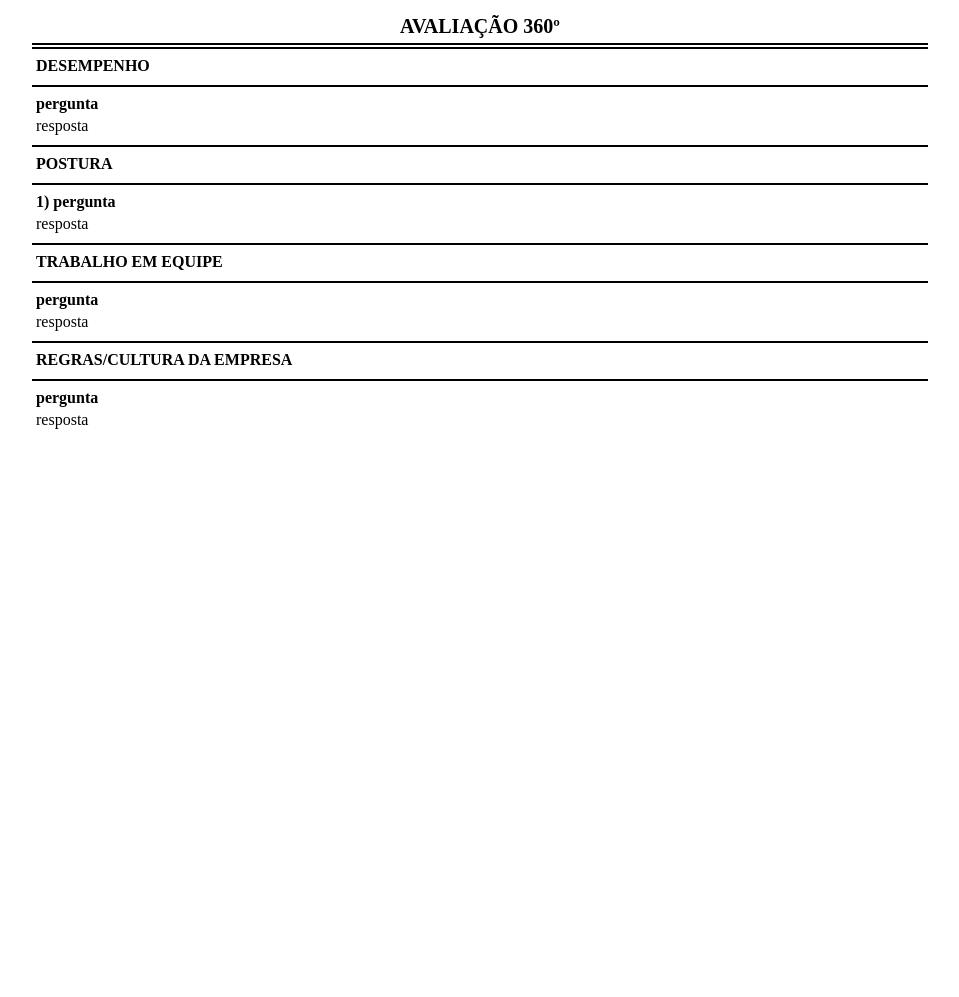
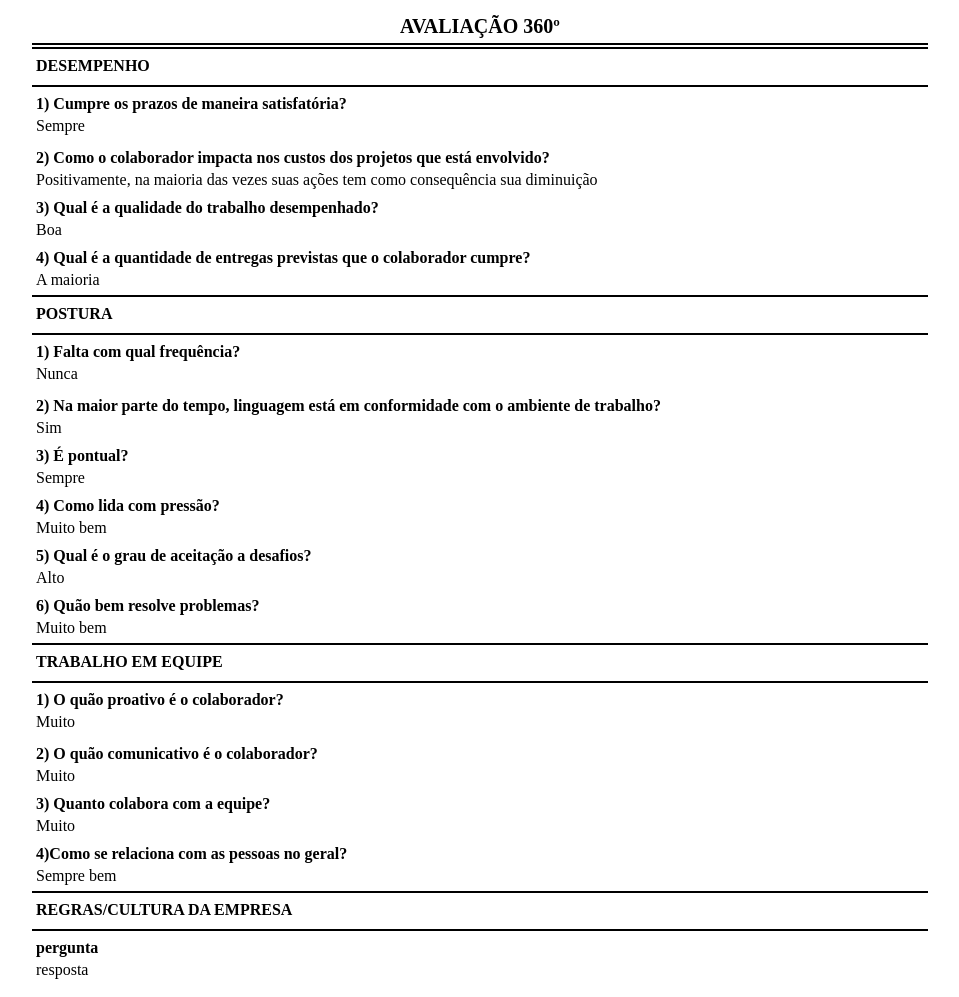
Before and after one commit to grupo4uspeach/PGP, a Jekyll site: the page download/index.html, which Jekyll copies as it is, in a window 1280 px wide. Shown: the whole page, without its empty margins (160-1119 px from the left). Built offline with Jekyll 4.4.1, drawn with Linux system fonts in a browser that asks for light colours; before the commit the page ends 900 px from its top, so only the background shows below that.

Commit message:
adc algumas perguntas na page de download

```diff
--- a/download/index.html
+++ b/download/index.html
@@ -131,15 +131,74 @@
           <tr>
             <td class="linha">
               <table width="100%">
-                <!-- TODO Duplicar aqui e colocar as perguntas e respostas simulando 1 avaliacao feita -->
                 <tr>
                   <td>
-                    <span class="label">pergunta </span>
+                    <span class="label">
+                      1) Cumpre os prazos de maneira satisfatória?
+                    </span>
                   </td>
                 </tr>
                 <tr>
                   <td>
-                    resposta
+                    Sempre
+                  </td>
+                </tr>
+              </table>
+            </td>
+          </tr>
+          <tr>
+            <td>
+              <table width="100%">
+                <tr>
+                  <td>
+                    <span class="label">
+                      2) Como o colaborador impacta nos custos dos projetos que
+                      está envolvido?
+                    </span>
+                  </td>
+                </tr>
+                <tr>
+                  <td>
+                    Positivamente, na maioria das vezes suas ações tem como
+                    consequência sua diminuição
+                  </td>
+                </tr>
+              </table>
+            </td>
+          </tr>
+          <tr>
+            <td>
+              <table width="100%">
+                <tr>
+                  <td>
+                    <span class="label">
+                      3) Qual é a qualidade do trabalho desempenhado?
+                    </span>
+                  </td>
+                </tr>
+                <tr>
+                  <td>
+                    Boa
+                  </td>
+                </tr>
+              </table>
+            </td>
+          </tr>
+
+          <tr>
+            <td>
+              <table width="100%">
+                <tr>
+                  <td>
+                    <span class="label">
+                      4) Qual é a quantidade de entregas previstas que o
+                      colaborador cumpre?
+                    </span>
+                  </td>
+                </tr>
+                <tr>
+                  <td>
+                    A maioria
                   </td>
                 </tr>
               </table>
@@ -160,15 +219,99 @@
           <tr>
             <td class="linha">
               <table width="100%">
-                <!-- TODO Duplicar aqui e colocar as perguntas e respostas simulando 1 avaliacao feita -->
                 <tr>
                   <td>
-                    <span class="label">1) pergunta </span>
+                    <span class="label">1) Falta com qual frequência? </span>
                   </td>
                 </tr>
                 <tr>
                   <td>
-                    resposta
+                    Nunca
+                  </td>
+                </tr>
+              </table>
+            </td>
+          </tr>
+          <tr>
+            <td>
+              <table width="100%">
+                <tr>
+                  <td>
+                    <span class="label"
+                      >2) Na maior parte do tempo, linguagem está em
+                      conformidade com o ambiente de trabalho?
+                    </span>
+                  </td>
+                </tr>
+                <tr>
+                  <td>
+                    Sim
+                  </td>
+                </tr>
+              </table>
+            </td>
+          </tr>
+          <tr>
+            <td>
+              <table width="100%">
+                <tr>
+                  <td>
+                    <span class="label">3) É pontual? </span>
+                  </td>
+                </tr>
+                <tr>
+                  <td>
+                    Sempre
+                  </td>
+                </tr>
+              </table>
+            </td>
+          </tr>
+          <tr>
+            <td>
+              <table width="100%">
+                <tr>
+                  <td>
+                    <span class="label">4) Como lida com pressão? </span>
+                  </td>
+                </tr>
+                <tr>
+                  <td>
+                    Muito bem
+                  </td>
+                </tr>
+              </table>
+            </td>
+          </tr>
+          <tr>
+            <td>
+              <table width="100%">
+                <tr>
+                  <td>
+                    <span class="label"
+                      >5) Qual é o grau de aceitação a desafios?
+                    </span>
+                  </td>
+                </tr>
+                <tr>
+                  <td>
+                    Alto
+                  </td>
+                </tr>
+              </table>
+            </td>
+          </tr>
+          <tr>
+            <td>
+              <table width="100%">
+                <tr>
+                  <td>
+                    <span class="label">6) Quão bem resolve problemas? </span>
+                  </td>
+                </tr>
+                <tr>
+                  <td>
+                    Muito bem
                   </td>
                 </tr>
               </table>
@@ -189,15 +332,62 @@
           <tr>
             <td class="linha">
               <table width="100%">
-                <!-- TODO Duplicar aqui e colocar as perguntas e respostas simulando 1 avaliacao feita -->
                 <tr>
                   <td>
-                    <span class="label">pergunta </span>
+                    <span class="label"> 1) O quão proativo é o colaborador? </span>
                   </td>
                 </tr>
                 <tr>
                   <td>
-                    resposta
+                    Muito
+                  </td>
+                </tr>
+              </table>
+            </td>
+          </tr>
+          <tr>
+            <td>
+              <table width="100%">
+                <tr>
+                  <td>
+                    <span class="label">2) O quão comunicativo é o colaborador? </span>
+                  </td>
+                </tr>
+                <tr>
+                  <td>
+                    Muito
+                  </td>
+                </tr>
+              </table>
+            </td>
+          </tr>
+          <tr>
+            <td>
+              <table width="100%">
+                <tr>
+                  <td>
+                    <span class="label">3) Quanto colabora com a equipe? </span>
+                  </td>
+                </tr>
+                <tr>
+                  <td>
+                    Muito
+                  </td>
+                </tr>
+              </table>
+            </td>
+          </tr>
+          <tr>
+            <td>
+              <table width="100%">
+                <tr>
+                  <td>
+                    <span class="label">4)Como se relaciona com as pessoas no geral? </span>
+                  </td>
+                </tr>
+                <tr>
+                  <td>
+                   Sempre bem
                   </td>
                 </tr>
               </table>
@@ -232,7 +422,6 @@
               </table>
             </td>
           </tr>
-
         </tbody>
       </table>
     </div>
```
